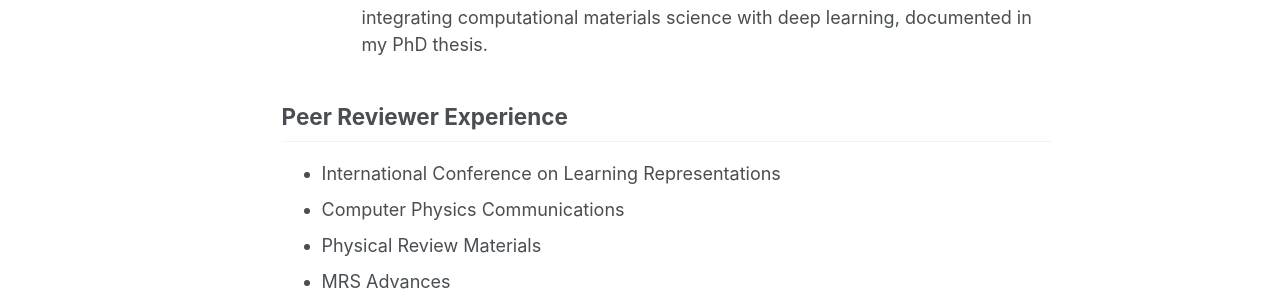
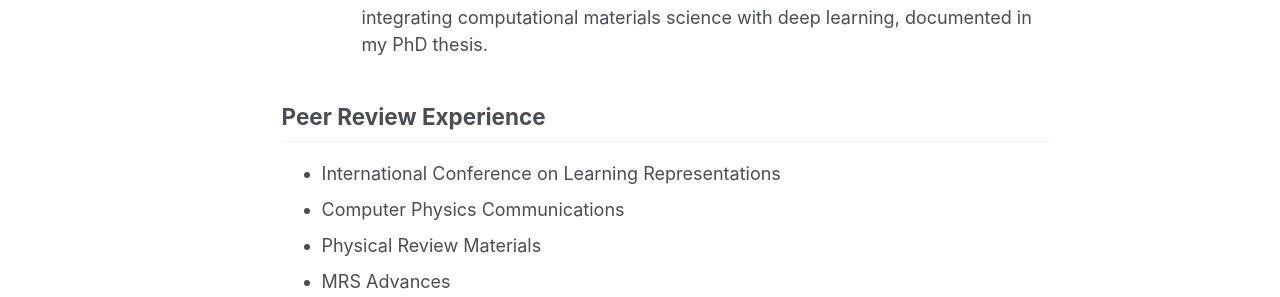
Before and after one commit to syang-lab/homepage, a Jekyll site: the page built from _pages/about.md, in a window 1280 px wide and 900 px high, scrolled down 1761 px. Shown: the part 398-695 px from the top of the window. Built offline with Jekyll 4.4.1, drawn with Linux system fonts in a browser that asks for light colours.

Commit message:
Update about.md

```diff
--- a/_pages/about.md
+++ b/_pages/about.md
@@ -41,7 +41,7 @@
   * Developed a python package capable of computing time-resolved experimental signals, featuring an implementation of the auto-correlation function to simulate spectral signals arising from atom vibrations.
   * Conducted an extensive examination of the advancements and obstacles in integrating computational materials science with deep learning, documented in my PhD thesis.
 
-## Peer Reviewer Experience
+## Peer Review Experience
 * International Conference on Learning Representations
 * Computer Physics Communications
 * Physical Review Materials
```
